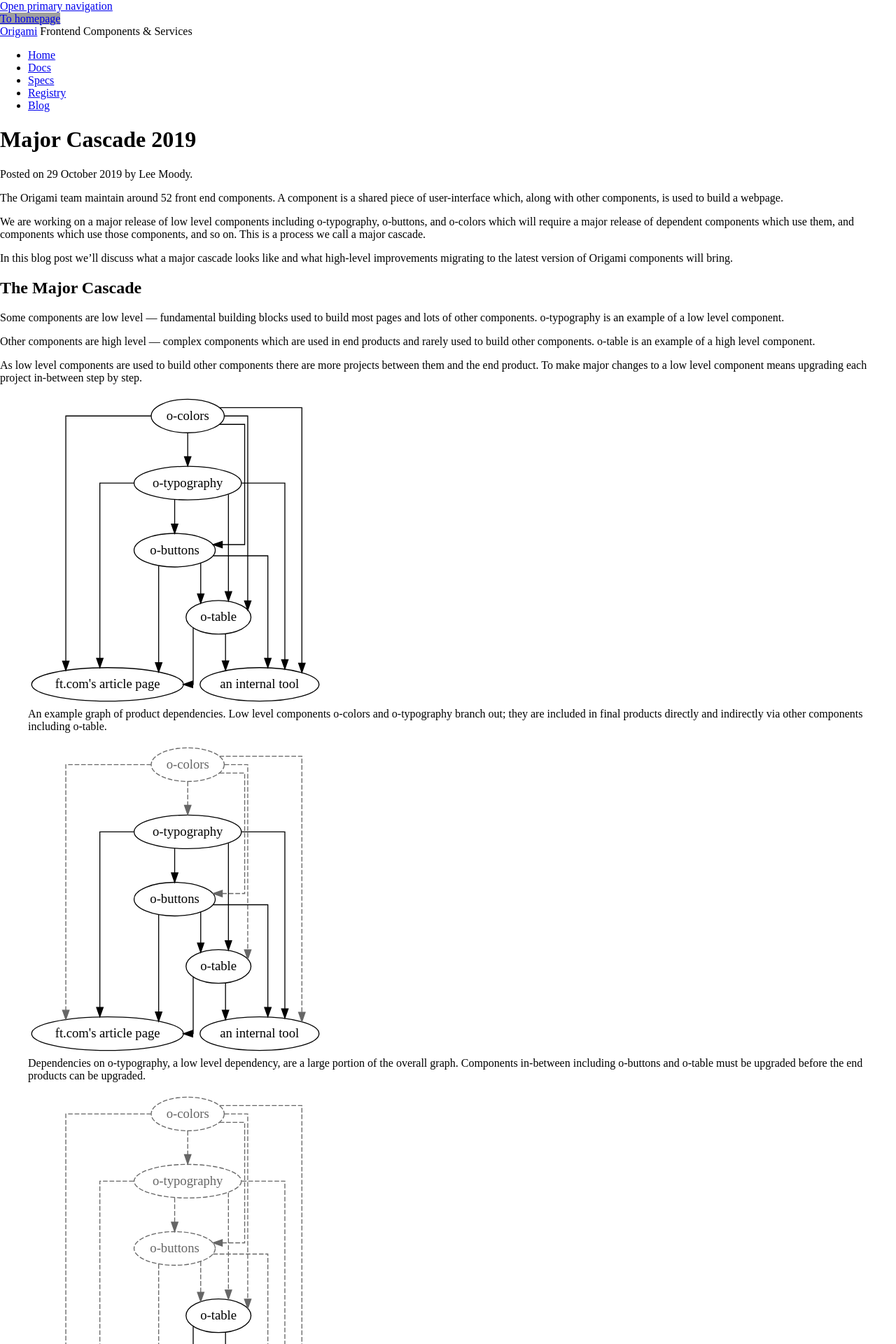
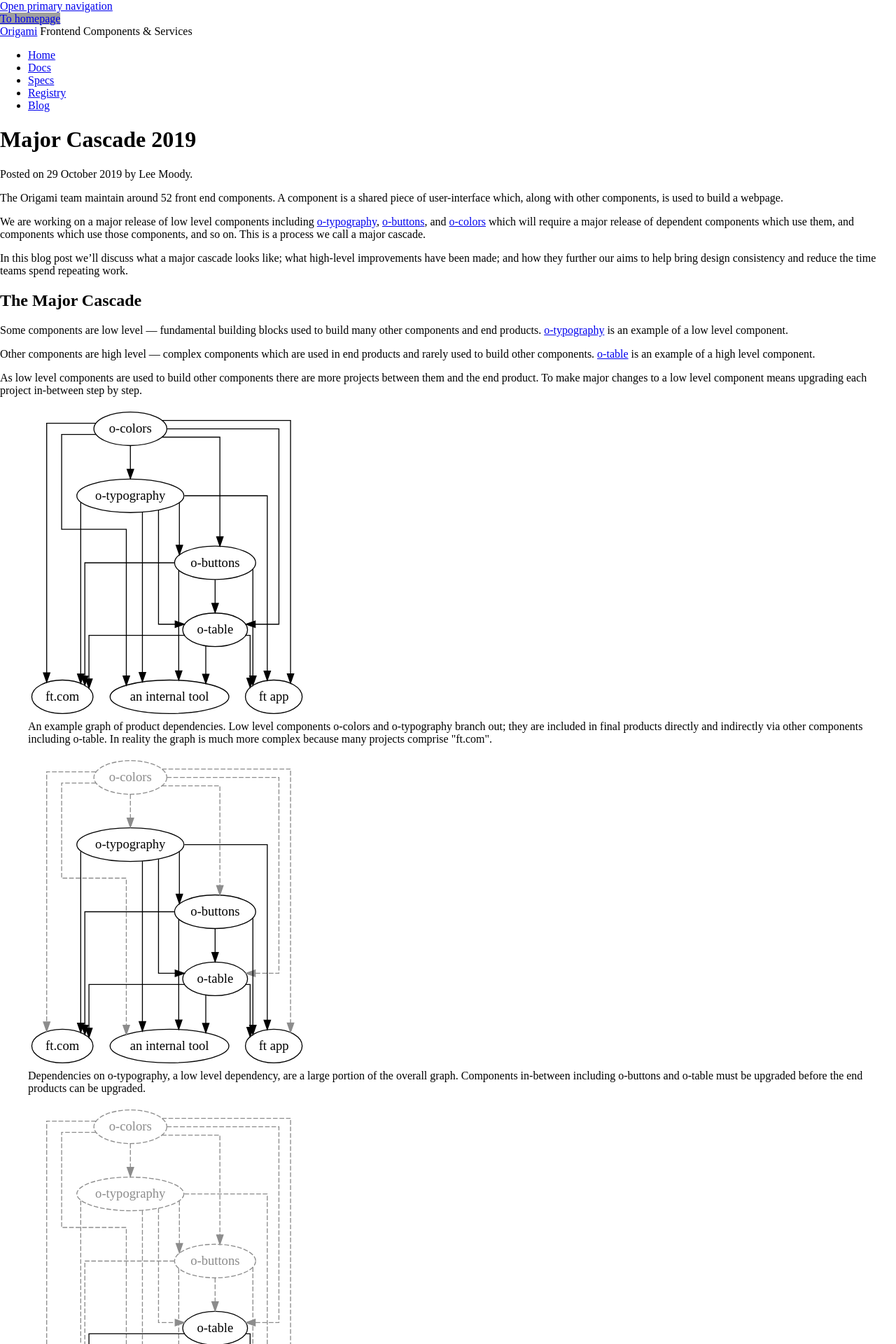
Before and after one commit to Financial-Times/origami-website, a Jekyll site: the page built from _posts/2019-10-29-major-cascade.md, in a window 1280 px wide. Shown: the top 1920 px of the page at 70% size. Built offline with Jekyll 4.4.1, drawn with Linux system fonts in a browser that asks for light colours; a style sheet for code colours, icons or effects is not loaded; some of the changed text lies outside the part shown; grey boxes are pictures that could not be loaded.

Commit message:
WIP major cascade blogpost 2.

```diff
--- a/_posts/2019-10-29-major-cascade.md
+++ b/_posts/2019-10-29-major-cascade.md
@@ -6,22 +6,22 @@ author: Lee Moody
 
 The Origami team maintain around 52 front end components. A component is a shared piece of user-interface which, along with other components, is used to build a webpage.
 
-We are working on a major release of low level components including o-typography, o-buttons, and o-colors which will require a major release of dependent components which use them, and components which use those components, and so on. This is a process we call a major cascade.
+We are working on a major release of low level components including [o-typography](https://registry.origami.ft.com/components/o-typography), [o-buttons](https://registry.origami.ft.com/components/o-buttons), and [o-colors](https://registry.origami.ft.com/components/o-colors) which will require a major release of dependent components which use them, and components which use those components, and so on. This is a process we call a major cascade.
 
-In this blog post we'll discuss what a major cascade looks like and what high-level improvements migrating to the latest version of Origami components will bring.
+In this blog post we'll discuss what a major cascade looks like; what high-level improvements have been made; and how they further our aims to help bring design consistency and reduce the time teams spend repeating work.
 
 ## The Major Cascade
 
-Some components are low level &#8212; fundamental building blocks used to build most pages and lots of other components. o-typography is an example of a low level component.
+Some components are low level &#8212; fundamental building blocks used to build many other components and end products. [o-typography](https://registry.origami.ft.com/components/o-typography) is an example of a low level component.
 
-Other components are high level &#8212; complex components which are used in end products and rarely used to build other components. o-table is an example of a high level component.
+Other components are high level &#8212; complex components which are used in end products and rarely used to build other components. [o-table](https://registry.origami.ft.com/components/o-table) is an example of a high level component.
 
 As low level components are used to build other components there are more projects between them and the end product. To make major changes to a low level component means upgrading each project in-between step by step.
 
 <figure>
 	<img alt="" src="/assets/images/2019-10-31-major-cascade/all-graph.svg?source=origami" />
 	<figcaption class="o-typography-caption">
-        An example graph of product dependencies. Low level components o-colors and o-typography branch out; they are included in final products directly and indirectly via other components including o-table.
+        An example graph of product dependencies. Low level components o-colors and o-typography branch out; they are included in final products directly and indirectly via other components including o-table. In reality the graph is much more complex because many projects comprise "ft.com".
 	</figcaption>
 </figure>
 
@@ -35,19 +35,27 @@ As low level components are used to build other components there are more projec
 <figure>
 	<img alt="" src="/assets/images/2019-10-31-major-cascade/table-graph.svg?source=origami" />
 	<figcaption class="o-typography-caption">
-        Dependencies on o-table, a high level dependency, are a small portion of the overall graph. If a major version of o-table is released the end projects may be updated immediately.
+        Dependencies on o-table, a high level dependency, are a small portion of the overall graph. If a major version of o-table is released the end products may be updated immediately.
 	</figcaption>
 </figure>
 
 ## Typography
 
-o-typography is used by every group in Product & Tech in some way: from ft.com, through internal tools, to specialist titles. o-typography includes fundamental Financial Times typographical styles including our fonts and font scale, but also includes more specific styles to present ft.com articles. This creates a huge dependency graph and makes releasing major changes tricky -- it requires coordination between many groups and impacts over 167 projects across the Financial Times, which may or may not be active.
+As a low level component [o-typography](https://registry.origami.ft.com/components/o-typography) is used by every group in Product & Tech in some way. It includes fundamental typographical styles including fonts, font scales, and tools to customise them for more unique projects. But it also includes more specific styles to present Financial Times articles. This creates a huge dependency graph and makes releasing major changes tricky -- it requires coordination between many groups and impacts over 167 projects across the Financial Times Group.
 
-If we want to make major changes to our article typography across ft.com, the app, interactive graphic pages, amp pages, and our content management systems that should not impact our internal tooling. So as part of the major release of o-typography we're splitting specific styles used by ft.com and other "master brand" products from o-typography into two new components. These are o-editorial-typography and o-editorial-layout. These smaller, simpler, higher level components means:
+If we want to make major changes to our article typography across "master brand" projects such as those which power ft.com, amp pages, interactive graphic pages, the app, and our content management systems that should not impact other teams -- like Operations and Reliability, Internal Products, Specialist Titles (or this blog).
 
-- Faster iteration on article typographical styles.
+So we're splitting specific styles used by ft.com and other "master brand" products from o-typography into two new components:
+
+- **o-typography (updated)**: Fundamental typographic tooling and user interface styles.
+- **o-editorial-typography (new)**: Editorial styles including headlines, tags, and bylines.
+- **o-editorial-layout (new)**: Styles to layout editorial typography within an article.
+
+Splitting o-typography into smaller, simpler, higher level components means:
+
+- Faster iteration of editorial styles.
 - Faster websites (through smaller CSS bundle sizes).
-- Smaller migration paths when major releases are made.
+- Smaller migration paths when major changes are made, impacting fewer teams.
 - A reduced learning curve for developers and designers.
 
 Along with the Product Design team we also audited existing users of editorial styles. Where we discovered design divergence between projects we merged an updated version back into o-editorial-typography to improve design consistency and quality when moving between Financial Times experiences.
@@ -73,4 +81,6 @@ Along with the Product Design team we also audited existing users of editorial s
 	</figcaption>
 </figure>
 
-With editorial styles moved, we made a host of other changes to simplify o-typography for developers. See more details in the [o-typography v6 proposal](https://github.com/Financial-Times/o-typography/issues).
+This process of design rationalisation fed into Origami components and our new [Sketch UI Kit](https://medium.com/ft-product-technology/ft-design-basics-1-why-we-finally-built-a-ui-kit-850e98b127bf), to help the design team prototype new experiences more efficiently without recreating existing elements.
+
+With editorial styles moved, we also made a host of other changes to simplify o-typography for developers. See more details in the [o-typography v6 proposal](https://github.com/Financial-Times/o-typography/issues/203).
--- a/assets/main.scss
+++ b/assets/main.scss
@@ -101,3 +101,7 @@ $o-website-bottom-spacing: 28px;
 		font-size: 16px !important;
 	}
 }
+
+strong {
+	font-weight: 600;
+}
```
Also changed, not shown: assets/images/2019-10-31-major-cascade/all-graph.svg, assets/images/2019-10-31-major-cascade/table-graph.svg, assets/images/2019-10-31-major-cascade/typography-graph.svg, 3 other files.
